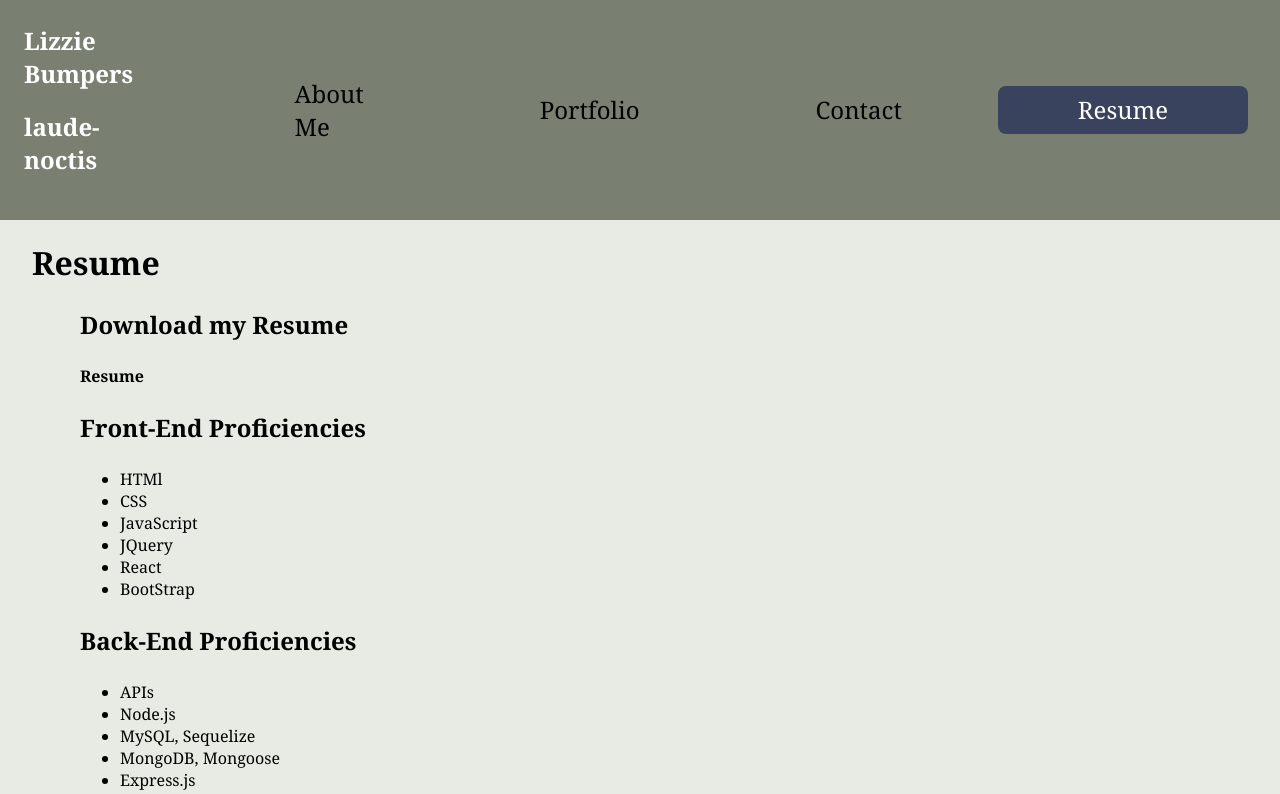
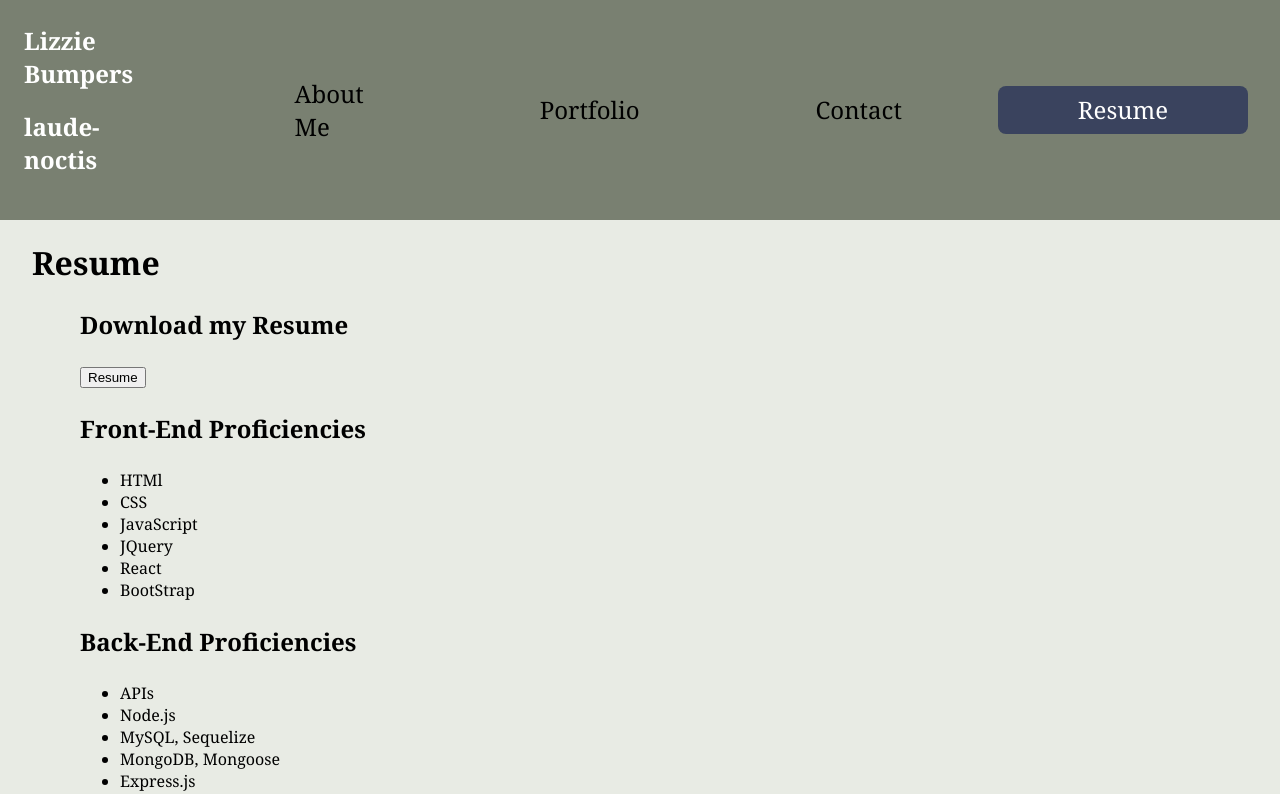
Before and after one commit to laude-noctis/lost-colony, a React (Vite) app in the folder vite-project/: page /resume in a window 1280 px wide. Shown: the top 794 px of the page. Built offline with nearby package versions, Linux system fonts and the light colour scheme.

Commit message:
trying to get my resume downloadable

```diff
--- a/vite-project/src/pages/ResumePage.jsx
+++ b/vite-project/src/pages/ResumePage.jsx
@@ -1,11 +1,21 @@
 import React from 'react';
 
 export const ResumePage = () => {
+    const onButtonClick = () => {
+        const pdfUrl = "resume.pdf";
+        const link = document.createElement('a')
+        link.href = pdfUrl;
+        link.download = 'resume.pdf';
+        document.body.appendChild(link);
+        link.click();
+        document.body.removeChild(link);
+    }
+
     return <div>
         <h1>Resume</h1>
         <div className="resume-container">
             <h3>Download my Resume</h3>
-            <h4>Resume</h4>
+            <h4><button onClick={onButtonClick}>Resume</button></h4>
             <div>
                 <h3>Front-End Proficiencies</h3>
                 <ul>
```
Also changed, not shown: 1 other file (tests, documents, lock files or other folders).
